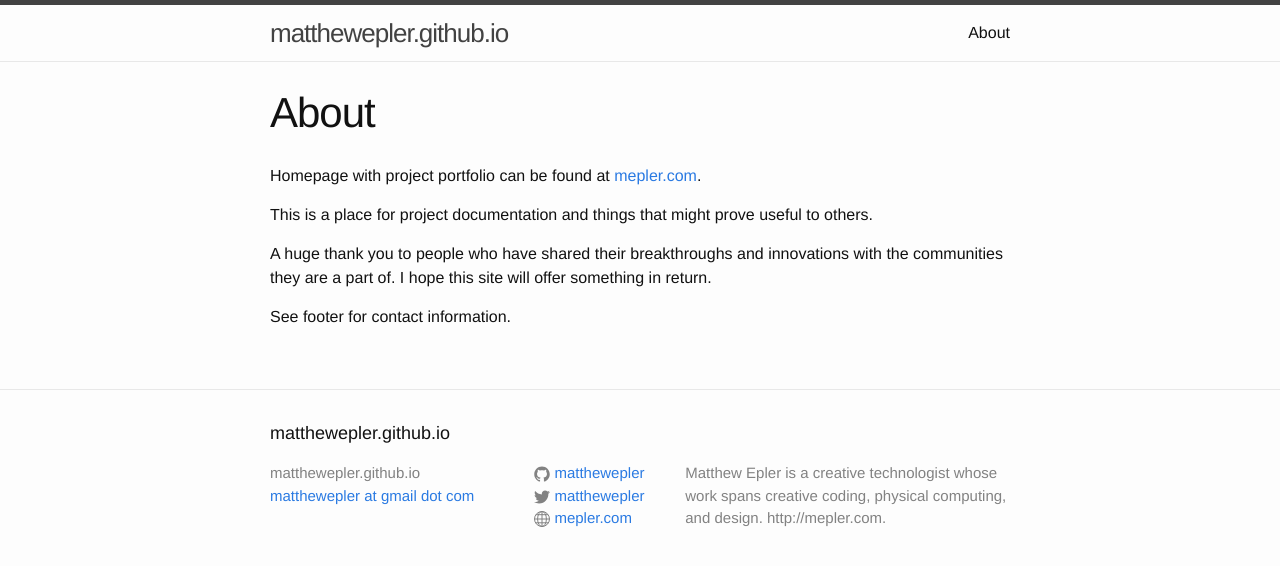
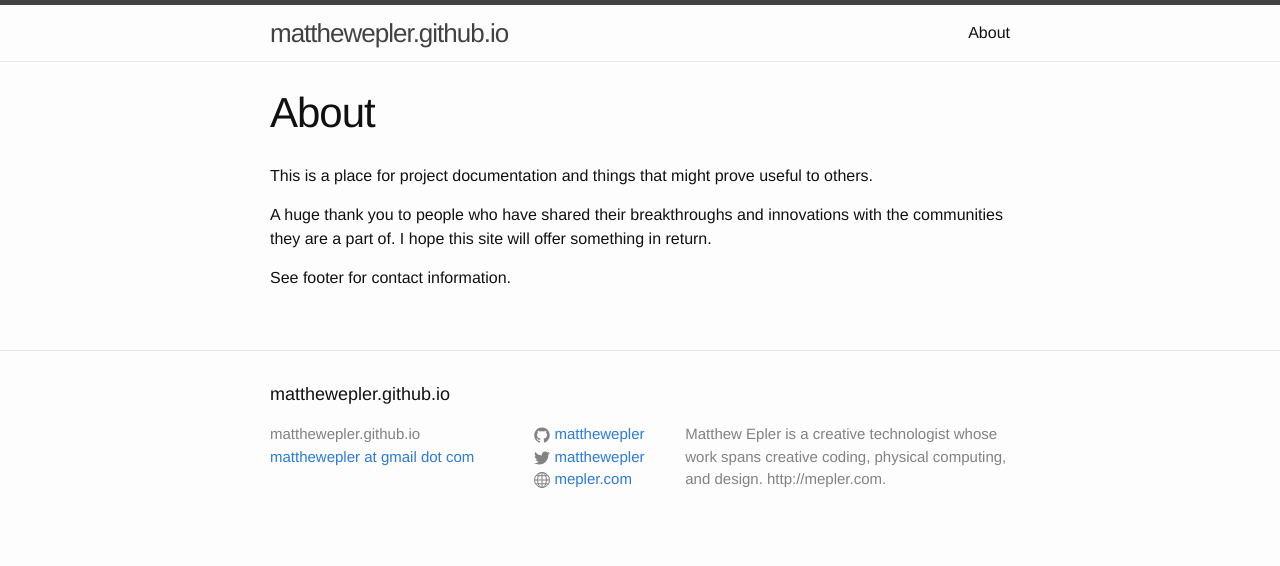
Before and after one commit to matthewepler/matthewepler.github.io, a Jekyll site: the page built from about.md, in a window 1280 px wide. Shown: the top 566 px of the page. Built offline with Jekyll 4.4.1, drawn with Linux system fonts in a browser that asks for light colours.

Commit message:
about cleanup

```diff
--- a/about.md
+++ b/about.md
@@ -4,8 +4,6 @@ title: About
 permalink: /about/
 ---
 
-Homepage with project portfolio can be found at [mepler.com](http://mepler.com).
-
 This is a place for project documentation and things that might prove useful to others.
 
 A huge thank you to people who have shared their breakthroughs and innovations with the communities they are a part of. I hope this site will offer something in return.
```
